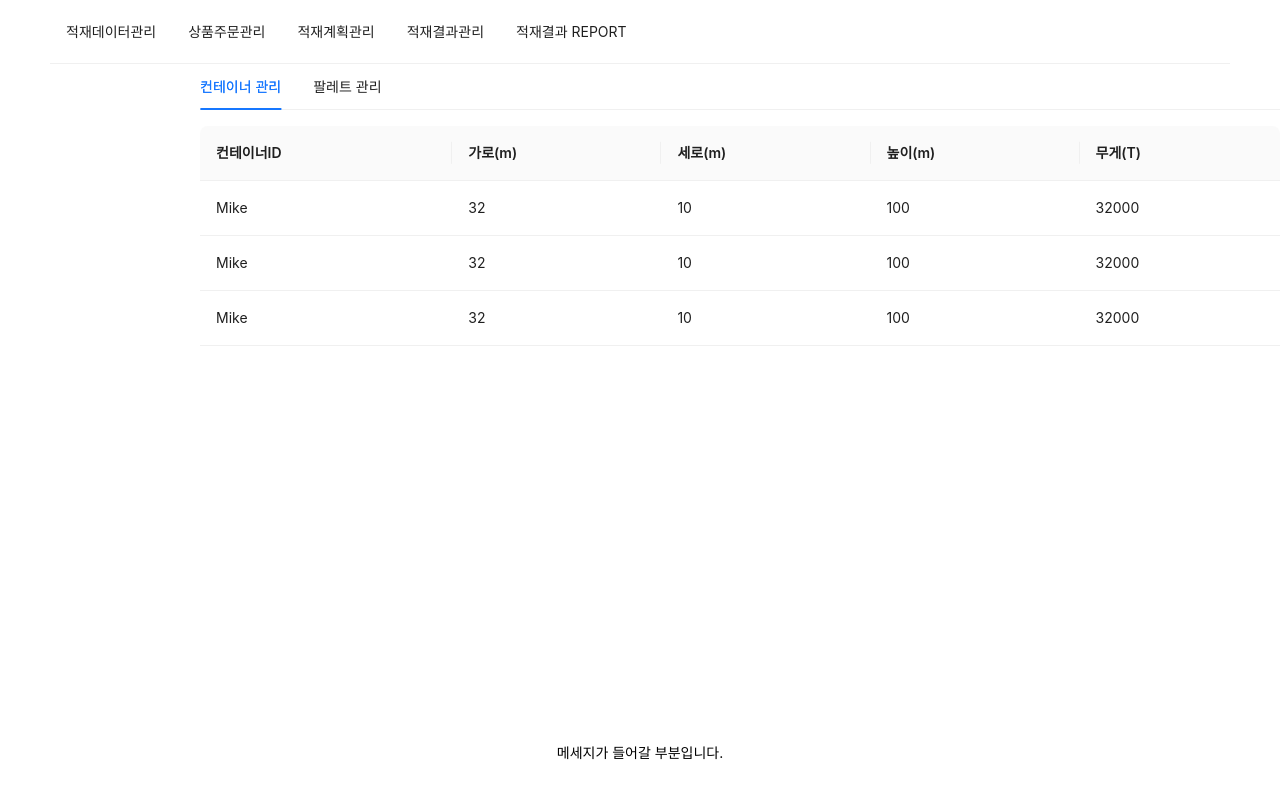
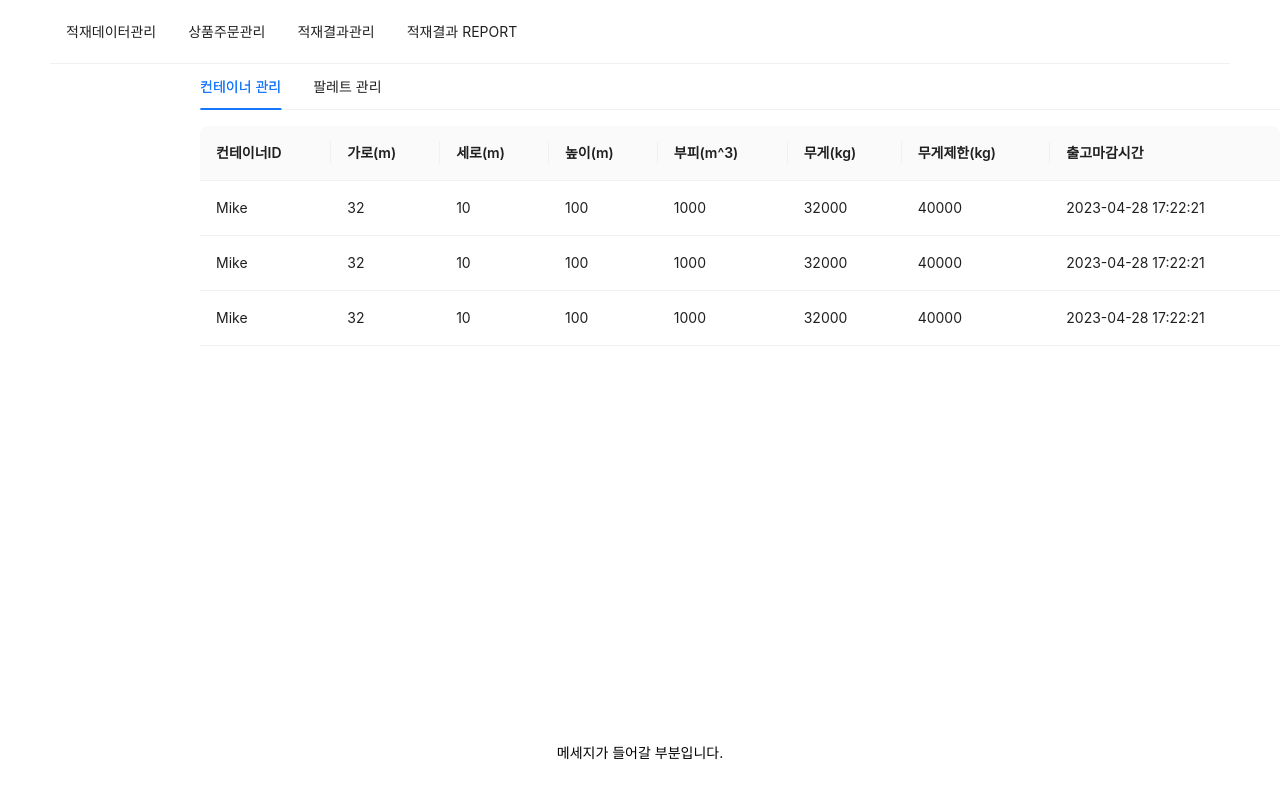
Before and after one commit to Container-Team5/container-front, a React (Create React App) app: page / in a window 1280 px wide. Built offline with nearby package versions, Linux system fonts and the light colour scheme.

Commit message:
#7 적재데이터관리화면 애트리뷰트 수정

```diff
--- a/src/App.js
+++ b/src/App.js
@@ -1,10 +1,10 @@
 import React from 'react';
 import {BrowserRouter, Routes, Route} from "react-router-dom";
-import LoginPage from "./page/LoginPage"
+import LoginPage from "./page/login/LoginPage"
 import './App.css';
 import MainPage from "./page/MainPage";
-import RegisterPage from "./page/RegisterPage";
-import LoginPage2 from "./page/LoginPage2"
+import RegisterPage from "./page/login/RegisterPage";
+import LoginPage2 from "./page/login/LoginPage2"
 
 function App() {
     return (
--- a/src/component/LoginPage.module.css
+++ b/src/component/LoginPage.module.css
@@ -3,8 +3,6 @@
     align-content: center;
     text-align : center;
 }
-
-
 
 .btn1 {
     background-color: #1076ff;
@@ -14,3 +12,12 @@
     border:none;
     border-radius:10px;
 }
+
+.text1 {
+    font-size: 50px;
+}
+
+.text2 {
+    font-size: 30px;
+    color: blue;
+}
--- a/src/component/Navigation.js
+++ b/src/component/Navigation.js
@@ -5,9 +5,8 @@ const Navigation = (props) => {
     const items = [
         {key: 'part-1', label: '적재데이터관리'},
         {key: 'part-2', label: '상품주문관리'},
-        {key: 'part-3', label: '적재계획관리'},
-        {key: 'part-4', label: '적재결과관리'},
-        {key: 'part-5', label: '적재결과 REPORT'}
+        {key: 'part-3', label: '적재결과관리'},
+        {key: 'part-4', label: '적재결과 REPORT'}
     ]
     const [current, setCurrent] = useState('mail');
     const onClick = (e) => {
@@ -15,7 +14,12 @@ const Navigation = (props) => {
         setCurrent(e.key);
     };
 
-    return <Menu onClick={onClick} selectedKeys={[current]} mode="horizontal" items={items}/>;
+    return (
+        <div>
+
+            <Menu onClick={onClick} selectedKeys={[current]} mode="horizontal" items={items}/>
+        </div>
+    )
 }
 
 export default Navigation
--- a/src/page/MainPage.js
+++ b/src/page/MainPage.js
@@ -8,7 +8,7 @@ const {Header, Footer} = Layout;
 
 const headerStyle = {
     textAlign: 'right',
-    color: '#fff',
+    color: '#000',
     paddingInline: 50,
     backgroundColor: '#fff',
 };
--- a/src/page/LoginPage.js
+++ b/src/page/login/LoginPage.js
@@ -1,5 +1,5 @@
 import {Content} from "antd/es/layout/layout";
-import styles from "../component/LoginPage.module.css";
+import styles from "../../component/LoginPage.module.css";
 import {useNavigate} from "react-router-dom";
 
 const LoginPage = (props) => {
@@ -16,9 +16,9 @@ const LoginPage = (props) => {
     return (
         <Content>
             <div className={styles.login}>
-                <b>컨테이너의 모든 것</b>
-                <h1>Everything of Container</h1>
-                <br/>
+                <h1 className={styles.text1}>컨테이너의 모든 것</h1>
+                <h1 className={styles.text2}>Everything of Container</h1>
+                <br/><br/>
                 <button className={styles.btn1} onClick={goLoginPage}>관리자 LOGIN</button>
                 <br/><br/>
                 <button className={styles.btn1} onClick={goLoginPage}> 사용자 LOGIN</button>
--- a/src/page/RegisterPage.js
+++ b/src/page/login/RegisterPage.js
@@ -1,6 +1,6 @@
 import {Form,Input} from 'antd';
 import React from 'react';
-import styles from "../component/RegisterPage.module.css";
+import styles from "../../component/RegisterPage.module.css";
 
 const RegisterPage = (props) => {
     const [form] = Form.useForm();
--- a/src/page/manager/DataManage.js
+++ b/src/page/manager/DataManage.js
@@ -35,9 +35,9 @@ const DataManage = (props) => {
 
 const ContainerManage = (props) => {
     const dataSource = [
-        {id: 'Mike', width: 32, depth: 10, height: 100, weight: 32000},
-        {id: 'Mike', width: 32, depth: 10, height: 100, weight: 32000},
-        {id: 'Mike', width: 32, depth: 10, height: 100, weight: 32000},
+        {id: 'Mike', width: 32, depth: 10, height: 100, volume:1000, weight: 32000, weightlimit: 40000, deadline: '2023-04-28 17:22:21', },
+        {id: 'Mike', width: 32, depth: 10, height: 100, volume:1000, weight: 32000, weightlimit: 40000, deadline: '2023-04-28 17:22:21',},
+        {id: 'Mike', width: 32, depth: 10, height: 100, volume:1000, weight: 32000, weightlimit: 40000, deadline: '2023-04-28 17:22:21',},
     ];
 
     const columns = [
@@ -45,7 +45,10 @@ const ContainerManage = (props) => {
         {title: '가로(m)', dataIndex: 'width', key: 'width',},
         {title: '세로(m)', dataIndex: 'depth', key: 'depth',},
         {title: '높이(m)', dataIndex: 'height', key: 'height',},
-        {title: '무게(T)', dataIndex: 'weight', key: 'weight',},
+        {title: '부피(m^3)', dataIndex: 'volume', key: 'volume',},
+        {title: '무게(kg)', dataIndex: 'weight', key: 'weight',},
+        {title: '무게제한(kg)', dataIndex: 'weightlimit', key: 'weightlimit',},
+        {title: '출고마감시간', dataIndex: 'deadline', key: 'deadline',},
     ];
     return (
         <div>
@@ -56,9 +59,9 @@ const ContainerManage = (props) => {
 
 const PalleteManage = (props) => {
     const dataSource = [
-        {id: 'Mike', name:'맥북프로', count: 100,width: 32, depth: 10, height: 100, volume: 32000},
-        {id: 'Mike', name:'맥북프로', count: 100,width: 32, depth: 10, height: 100, volume: 32000},
-        {id: 'Mike', name:'맥북프로', count: 100,width: 32, depth: 10, height: 100, volume: 32000},
+        {id: 'Mike', name:'맥북프로', count: 100,width: 32, depth: 10, height: 100, volume: 32000, weight: 2000,},
+        {id: 'Mike', name:'맥북프로', count: 100,width: 32, depth: 10, height: 100, volume: 32000, weight: 2000,},
+        {id: 'Mike', name:'맥북프로', count: 100,width: 32, depth: 10, height: 100, volume: 32000, weight: 2000,},
     ];
 
     const columns = [
@@ -69,6 +72,7 @@ const PalleteManage = (props) => {
         {title: '세로(m)', dataIndex: 'depth', key: 'depth',},
         {title: '높이(m)', dataIndex: 'height', key: 'height',},
         {title: '부피(m^3)', dataIndex: 'volume', key: 'volume',},
+        {title: '무게(kg)', dataIndex: 'weight', key: 'weight',},
     ];
     return (
         <div>
```
Also changed, not shown: src/page/login/LoginPage2.js (added).
